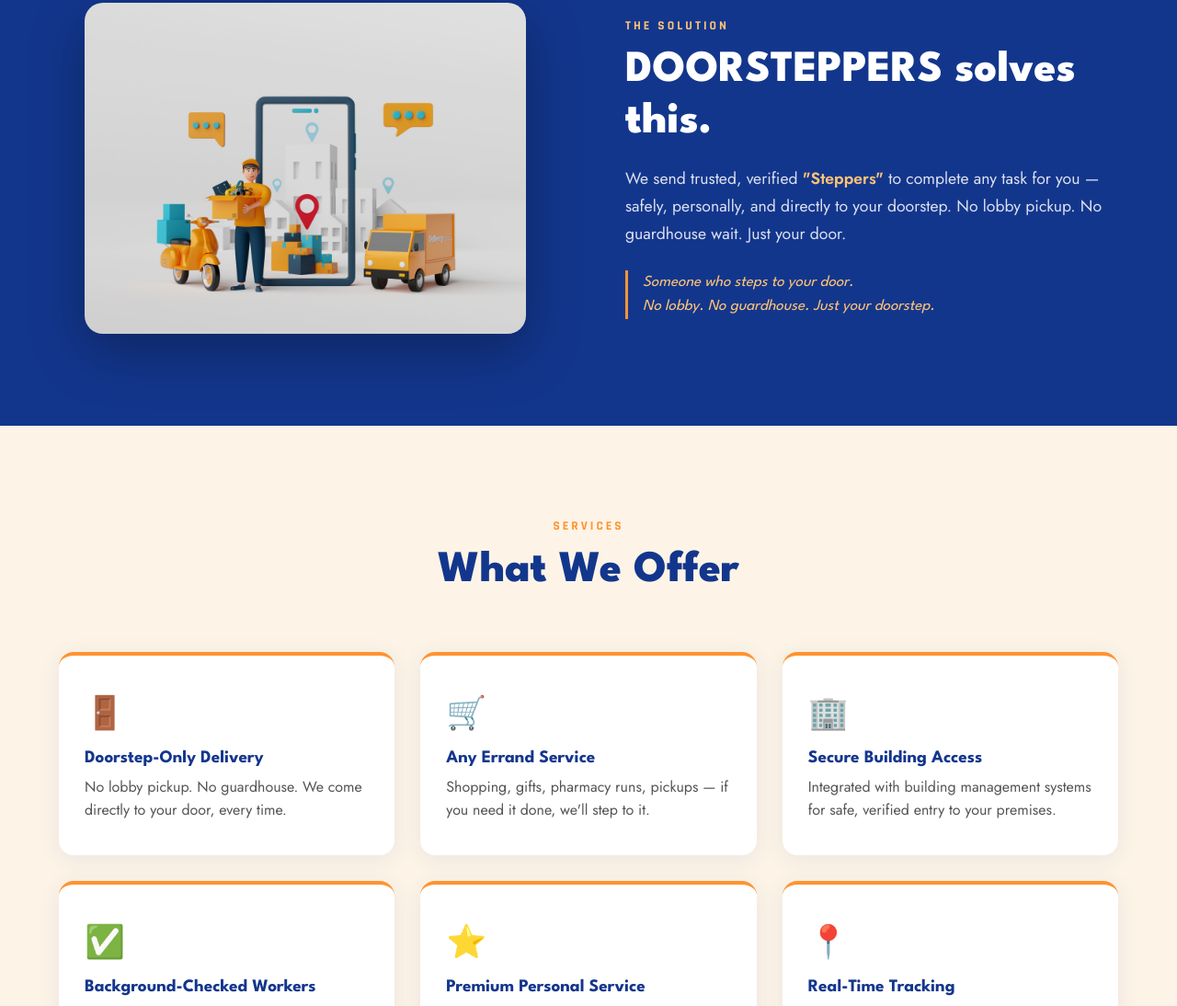
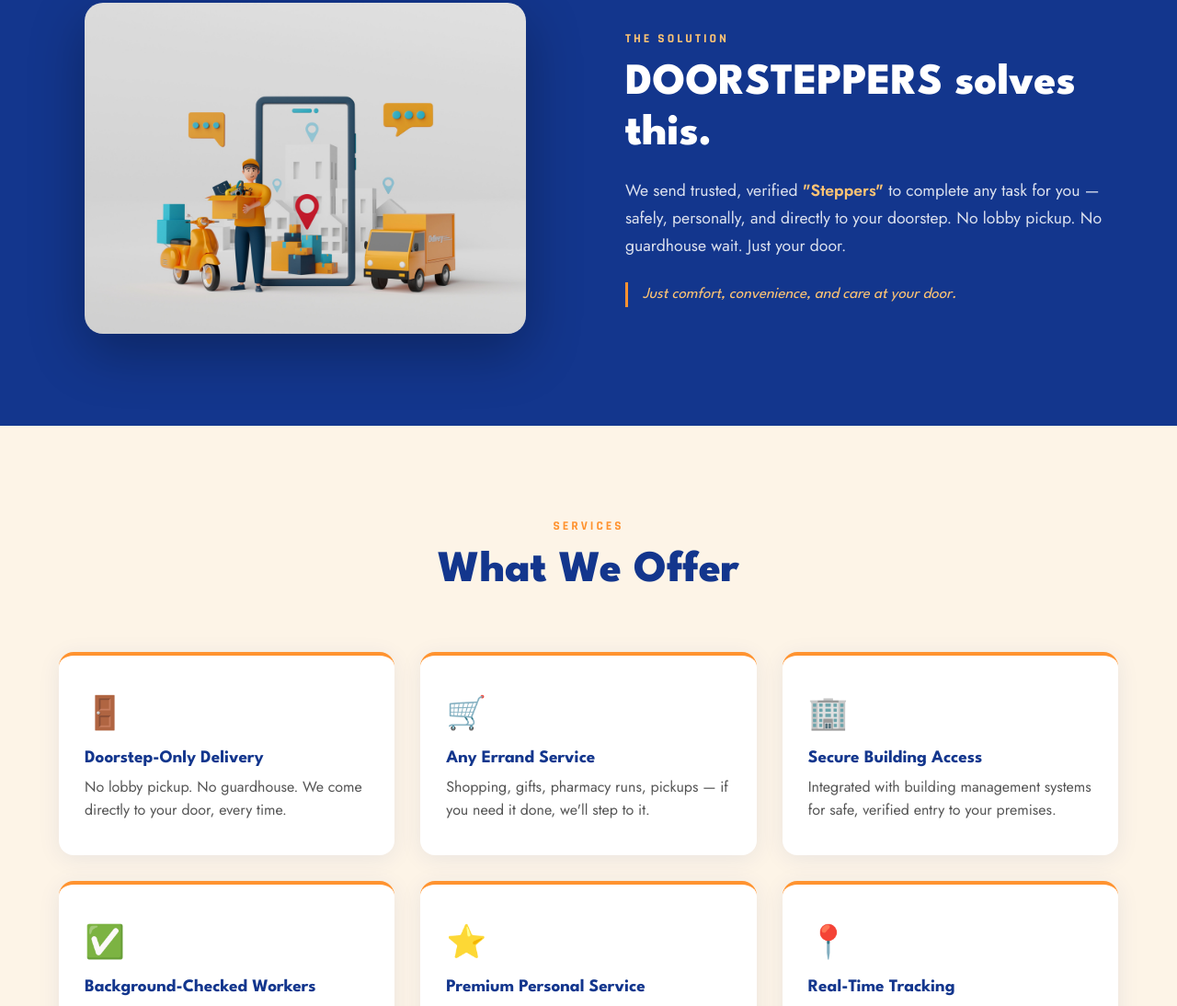
Before and after one commit to Anoof12/doorsteppers-landing, a website: page public/index.html in a window 1280 px wide. Shown: the part 1525-2619 px from the top of the page at 92% size. Drawn offline with Linux system fonts and the light colour scheme; no server answers.

Commit message:
Update solution section tagline copy
Co-Authored-By: Claude Sonnet 4.6 <noreply@anthropic.com>

```diff
--- a/public/index.html
+++ b/public/index.html
@@ -85,7 +85,7 @@
         <p class="solution-body">
           We send trusted, verified <strong>"Steppers"</strong> to complete any task for you — safely, personally, and directly to your doorstep. No lobby pickup. No guardhouse wait. Just your door.
         </p>
-        <p class="solution-tagline">Someone who steps to your door.<br />No lobby. No guardhouse. Just your doorstep.</p>
+        <p class="solution-tagline">Just comfort, convenience, and care at your door.</p>
       </div>
     </div>
   </section>
```
